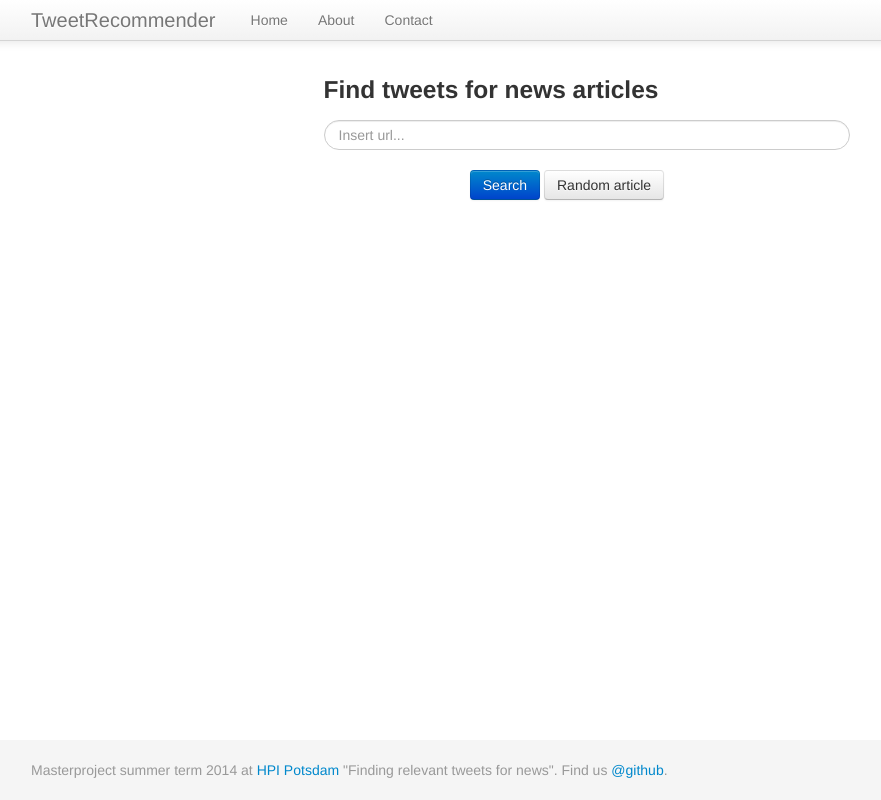
After one commit to twerkmeister/tweetRecommender, a Python web app: template webapp/app/templates/index.html in a window 1280 px wide. The commit adds this page. Shown: the whole page, without its empty margins (24-905 px from the left). Run offline with Jinja, Linux system fonts and the light colour scheme; the template is opened without the code that fills it, so the values that code supplies are empty.

Commit message:
simple index page for searching

```diff
--- a/webapp/app/static/css/custom.css
+++ b/webapp/app/static/css/custom.css
@@ -35,7 +35,21 @@ body {
   }
 }
 
+.search {
+  width: 50%;
+  margin: 0 auto;
+}
 
+#searchbar {
+  width: 90%;
+  height: 30px;
+  margin: 0px auto 20px auto;
+}
+
+.center {
+  width: 50%;
+  margin: 0 auto;
+}
 
 /* Custom page CSS
 -------------------------------------------------- */
--- /dev/null
+++ b/webapp/app/templates/index.html
@@ -0,0 +1,58 @@
+<html>
+  <head>
+    <title>Tweet Recommender</title>
+    <link href="/static/css/bootstrap.min.css" rel="stylesheet" media="screen">
+    <link href="/static/css/bootstrap-responsive.css" rel="stylesheet">
+    <link href="/static/css/custom.css" rel="stylesheet">
+    <script src="http://code.jquery.com/jquery-latest.js"></script>
+    <script src="/static/js/bootstrap.min.js"></script>
+    <meta name="viewport" content="width=device-width, initial-scale=1.0">
+  </head>
+  <body>
+        <!-- Part 1: Wrap all page content here -->
+    <div id="wrap">
+
+      <!-- Fixed navbar -->
+      <div class="navbar navbar-fixed-top">
+        <div class="navbar-inner">
+          <div class="container">
+            <button type="button" class="btn btn-navbar" data-toggle="collapse" data-target=".nav-collapse">
+              <span class="icon-bar"></span>
+              <span class="icon-bar"></span>
+              <span class="icon-bar"></span>
+            </button>
+            <a class="brand" href="/">TweetRecommender</a>
+            <div class="nav-collapse collapse">
+              <ul class="nav">
+                <li><a href="/">Home</a></li>
+                <li><a href="#about">About</a></li>
+                <li><a href="#contact">Contact</a></li>
+              </ul>
+            </div><!--/.nav-collapse -->
+          </div>
+        </div>
+      </div>
+
+      <!-- Begin page content -->
+      <div class="container">
+        <div class="search">
+          <h3>Find tweets for news articles</h3>
+          <input type="text" id="searchbar" placeholder="Insert url..." class="input-large search-query" name="url" />
+          <div class="center">
+            <button type="submit" class="btn btn-primary" name="action" value="search">Search</button>
+            <button type="submit" class="btn" name="action" value="random">Random article</button>
+          </div>
+        </div>
+      </div>
+
+      <div id="push"></div>
+    </div>
+
+    <div id="footer">
+      <div class="container">
+        <p class="muted credit">Masterproject summer term 2014 at <a href="https://www.hpi.uni-potsdam.de/willkommen.html" target="_blank">HPI Potsdam</a> "Finding relevant tweets for news". Find us <a href="https://github.com/lesnail/tweetRecommender" target="_blank">@github</a>.</p>
+      </div>
+    </div>
+
+  </body>
+</html>
--- a/webapp/app/views.py
+++ b/webapp/app/views.py
@@ -8,7 +8,7 @@ from random import randint
 
 @app.route("/", methods=['GET'])
 def home():
-    return redirect(url_for('query'))
+    return render_template('index.html')
 
 @app.route("/query", methods=['GET', 'POST'])
 def query():
```
